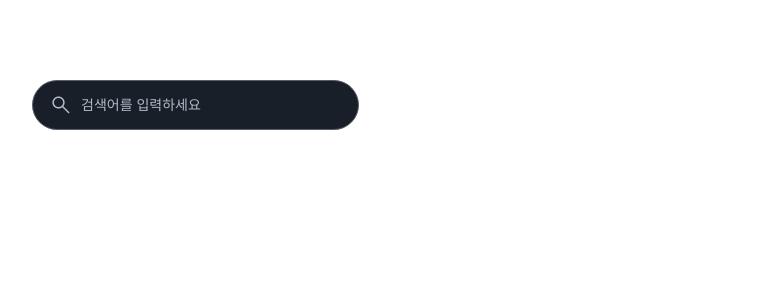
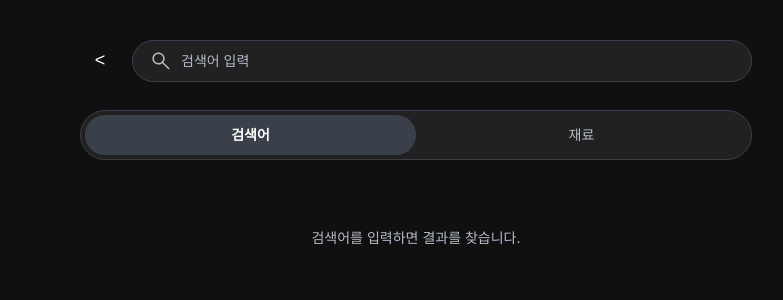
Before and after one commit to mandububsa/Ne-O-rdinary-Hackathon-10th-U-Front, a Next.js app in the folder dsms/: page /search in a window 1280 px wide. Shown: the top 300 px of the page, without its empty margins (224-1007 px from the left). Built offline with nearby package versions, Linux system fonts and the light colour scheme; a web font is replaced by a local one.

Commit message:
✨ 검색페이지 구현

```diff
--- /dev/null
+++ b/dsms/app/search/_components/SearchButton.tsx
@@ -0,0 +1,17 @@
+import Image from "next/image";
+import Link from "next/link";
+
+export default function SearchButton() {
+  return (
+    <Link
+      href="/search"
+      aria-label="검색 페이지로 이동"
+      className="inline-flex h-[42px] w-full items-center justify-center gap-2 rounded-[40px] border border-gray-800 bg-[var(--Gray6,#212121)] px-4 py-3"
+    >
+      <Image src="/search-icon.svg" alt="" width={24} height={24} />
+      <span className="min-w-0 flex-1 text-left text-body leading-typography text-gray-400">
+        검색어 입력
+      </span>
+    </Link>
+  );
+}
--- a/dsms/app/search/_components/SearchInput.tsx
+++ b/dsms/app/search/_components/SearchInput.tsx
@@ -1,36 +1,46 @@
 "use client";
 
-import { FormEvent, useState } from "react";
+import { ChangeEvent, FormEvent, useEffect, useState } from "react";
 import Image from "next/image";
 
-// 디바운싱은 주석 처리. 검색했을 때 추천 검색어 뜨게 하는 게 아니라면
-// const SEARCH_DEBOUNCE_DELAY = 300;
+const SEARCH_DEBOUNCE_DELAY = 300;
+const SEARCH_KEYWORD_MAX_LENGTH = 8;
 
-const searchKeyword = (keyword: string) => {
-  console.log("검색어:", keyword);
+type SearchInputProps = {
+  onSearch?: (keyword: string) => void;
+  resetSignal?: number;
 };
 
-export default function SearchInput() {
+export default function SearchInput({ onSearch, resetSignal }: SearchInputProps) {
   const [keyword, setKeyword] = useState("");
-  // const [debouncedKeyword, setDebouncedKeyword] = useState("");
 
-  // useEffect(() => {
-  //   const timeoutId = window.setTimeout(() => {
-  //     setDebouncedKeyword(keyword.trim());
-  //   }, SEARCH_DEBOUNCE_DELAY);
+  useEffect(() => {
+    setKeyword("");
+  }, [resetSignal]);
 
-  //   return () => {
-  //     window.clearTimeout(timeoutId);
-  //   };
-  // }, [keyword]);
+  useEffect(() => {
+    const trimmedKeyword = keyword.trim();
 
-  // useEffect(() => {
-  //   if (!debouncedKeyword) {
-  //     return;
-  //   }
+    if (!trimmedKeyword) {
+      onSearch?.("");
+      return;
+    }
 
-  //   searchKeyword(debouncedKeyword);
-  // }, [debouncedKeyword]);
+    const timeoutId = window.setTimeout(
+      () => onSearch?.(trimmedKeyword),
+      SEARCH_DEBOUNCE_DELAY,
+    );
+
+    return () => {
+      window.clearTimeout(timeoutId);
+    };
+  }, [keyword, onSearch]);
+
+  const handleKeywordChange = (event: ChangeEvent<HTMLInputElement>) => {
+    const nextKeyword = event.target.value.slice(0, SEARCH_KEYWORD_MAX_LENGTH);
+
+    setKeyword(nextKeyword);
+  };
 
   const handleSubmit = (event: FormEvent<HTMLFormElement>) => {
     event.preventDefault();
@@ -41,13 +51,13 @@ export default function SearchInput() {
       return;
     }
 
-    searchKeyword(trimmedKeyword);
+    onSearch?.(trimmedKeyword);
   };
 
   return (
     <form
       onSubmit={handleSubmit}
-      className="inline-flex min-h-[42px] w-full max-w-[327px] items-center justify-center gap-2 rounded-[40px] border border-gray-700 bg-gray-900 px-4 py-3"
+      className="inline-flex h-[42px] w-full items-center justify-center gap-2 rounded-[40px] border border-gray-800 bg-[var(--Gray6,#212121)] px-4 py-3"
     >
       <button
         type="submit"
@@ -58,8 +68,9 @@ export default function SearchInput() {
       </button>
       <input
         value={keyword}
-        onChange={(event) => setKeyword(event.target.value)}
-        placeholder="검색어를 입력하세요"
+        onChange={handleKeywordChange}
+        placeholder="검색어 입력"
+        maxLength={SEARCH_KEYWORD_MAX_LENGTH}
         className="min-w-0 flex-1 bg-transparent text-body leading-typography text-white outline-none placeholder:text-gray-400"
       />
     </form>
--- /dev/null
+++ b/dsms/app/search/_components/SearchResultSkeleton.tsx
@@ -0,0 +1,20 @@
+const skeletonItems = ["first", "second", "third"];
+
+export default function SearchResultSkeleton() {
+  return (
+    <div className="flex flex-col gap-3" aria-label="검색 결과를 불러오는 중">
+      {skeletonItems.map((item) => (
+        <div
+          key={item}
+          className="flex min-h-20 w-full items-center gap-3 rounded-[20px] bg-[var(--Gray6,#212121)] p-4"
+        >
+          <div className="size-12 shrink-0 rounded-[16px] bg-gray-800" />
+          <div className="flex min-w-0 flex-1 flex-col gap-2">
+            <div className="h-4 w-2/5 rounded-full bg-gray-800" />
+            <div className="h-3 w-4/5 rounded-full bg-gray-900" />
+          </div>
+        </div>
+      ))}
+    </div>
+  );
+}
--- a/dsms/app/search/page.tsx
+++ b/dsms/app/search/page.tsx
@@ -1,10 +1,211 @@
+"use client";
+
+import { useState } from "react";
 import SearchInput from "./_components/SearchInput";
+import SearchResultSkeleton from "./_components/SearchResultSkeleton";
+
+const searchTabs = ["검색어", "재료"] as const;
+
+const ingredientCategories = [
+  {
+    name: "주류",
+    items: [
+      "위스키",
+      "럼",
+      "진",
+      "보드카",
+      "데킬라",
+      "브랜디",
+      "리큐르",
+      "와인",
+      "맥주",
+      "전통주",
+      "기타 주류",
+    ],
+  },
+  {
+    name: "음료",
+    items: ["탄산", "쥬스", "유제품", "커피", "차", "기타"],
+  },
+  {
+    name: "과일",
+    items: [
+      "시트러스류",
+      "베리류",
+      "열대과일",
+      "멜론류",
+      "사과/배류",
+      "핵과류",
+      "기타 과일",
+    ],
+  },
+  {
+    name: "시럽",
+    items: [
+      "과일 시럽",
+      "허브 시럽",
+      "바닐라 시럽",
+      "초콜릿 시럽",
+      "캐러멜 시럽",
+      "메이플 시럽",
+      "꿀 / 당류",
+      "기타 시럽",
+    ],
+  },
+  {
+    name: "기타재료",
+    items: ["사용자 입력"],
+  },
+];
+
+type SearchTab = (typeof searchTabs)[number];
 
 export default function SearchPage() {
+  const [activeTab, setActiveTab] = useState<SearchTab>("검색어");
+  const [searchedKeyword, setSearchedKeyword] = useState("");
+  const [searchResetSignal, setSearchResetSignal] = useState(0);
+  const [selectedCategory, setSelectedCategory] = useState(
+    ingredientCategories[0],
+  );
+  const [selectedIngredient, setSelectedIngredient] = useState(
+    ingredientCategories[0].items[0],
+  );
+
+  const handleCategoryClick = (
+    category: (typeof ingredientCategories)[number],
+  ) => {
+    setSelectedCategory(category);
+    setSelectedIngredient(category.items[0]);
+  };
+
+  const handleTabClick = (tab: SearchTab) => {
+    setActiveTab(tab);
+    setSearchedKeyword("");
+    setSearchResetSignal((signal) => signal + 1);
+  };
+
+  const isKeywordTab = activeTab === "검색어";
+  const isIngredientTab = activeTab === "재료";
+  const hasSearchedKeyword = Boolean(searchedKeyword);
+  const shouldShowSearchResult = isKeywordTab || hasSearchedKeyword;
+
+  const getTabClassName = (tab: SearchTab) =>
+    `min-h-10 rounded-[32px] typo-text transition ${
+      tab === activeTab
+        ? "bg-gray-800 font-semibold text-white"
+        : "text-gray-400"
+    }`;
+
+  const getCategoryClassName = (
+    category: (typeof ingredientCategories)[number],
+  ) =>
+    `min-h-10 shrink-0 rounded-[20px] px-4 text-left typo-text transition ${
+      selectedCategory.name === category.name
+        ? "bg-primary-500 font-semibold text-white"
+        : "bg-gray-900 text-gray-400"
+    }`;
+
+  const getIngredientClassName = (ingredient: string) =>
+    `min-h-10 rounded-[20px] px-4 typo-text transition ${
+      selectedIngredient === ingredient
+        ? "bg-gray-900 font-semibold text-white"
+        : "border border-gray-800 bg-transparent text-gray-400"
+    }`;
+
+  const searchResult = (
+    <div className="flex w-full flex-col gap-4">
+      {hasSearchedKeyword ? (
+        <>
+          {isIngredientTab && (
+            <p className="typo-text text-gray-400">
+              재료:{" "}
+              <span className="font-semibold text-white">
+                {selectedIngredient}
+              </span>
+            </p>
+          )}
+          <SearchResultSkeleton />
+        </>
+      ) : (
+        <p className="py-10 text-center typo-text text-gray-400">
+          검색어를 입력하면 결과를 찾습니다.
+        </p>
+      )}
+    </div>
+  );
+
   return (
-    <main className="flex min-h-screen flex-col items-center px-5 py-12 sm:px-6 sm:py-20">
-      <section className="flex w-full max-w-3xl flex-col gap-6">
-        <SearchInput />
+    <main className="flex min-h-screen w-full justify-center bg-[var(--SearchPageBackground,#101010)]">
+      <section className="flex min-h-screen w-full max-w-[360px] flex-col items-center gap-7 px-5 pb-6 pt-6 sm:max-w-[720px] sm:px-6 sm:pt-10">
+        <header className="w-full">
+          <div className="flex w-full items-center gap-2 sm:gap-3">
+            <button
+              type="button"
+              aria-label="이전 페이지로 이동"
+              onClick={() => window.history.back()}
+              className="inline-flex size-8 shrink-0 items-center justify-center typo-title text-white sm:size-10"
+            >
+              {"<"}
+            </button>
+
+            <div className="min-w-0 flex-1">
+              <SearchInput
+                onSearch={setSearchedKeyword}
+                resetSignal={searchResetSignal}
+              />
+            </div>
+          </div>
+        </header>
+
+        <nav className="grid w-full grid-cols-2 rounded-[40px] border border-gray-800 bg-[var(--Gray6,#212121)] p-1">
+          {searchTabs.map((tab) => (
+            <button
+              key={tab}
+              type="button"
+              onClick={() => handleTabClick(tab)}
+              className={getTabClassName(tab)}
+            >
+              {tab}
+            </button>
+          ))}
+        </nav>
+
+        {shouldShowSearchResult ? (
+          searchResult
+        ) : (
+          <section className="grid w-full gap-4 sm:grid-cols-[180px_1fr]">
+            <div className="flex gap-2 overflow-x-auto rounded-[24px] border border-gray-800 bg-[var(--Gray6,#212121)] p-3 sm:flex-col sm:overflow-visible">
+              {ingredientCategories.map((category) => (
+                <button
+                  key={category.name}
+                  type="button"
+                  onClick={() => handleCategoryClick(category)}
+                  className={getCategoryClassName(category)}
+                >
+                  {category.name}
+                </button>
+              ))}
+            </div>
+
+            <div className="rounded-[24px] border border-gray-800 bg-[var(--Gray6,#212121)] p-4">
+              <h1 className="typo-title font-bold text-white">
+                {selectedCategory.name}
+              </h1>
+              <div className="mt-4 flex flex-wrap gap-2">
+                {selectedCategory.items.map((ingredient) => (
+                  <button
+                    key={ingredient}
+                    type="button"
+                    onClick={() => setSelectedIngredient(ingredient)}
+                    className={getIngredientClassName(ingredient)}
+                  >
+                    {ingredient}
+                  </button>
+                ))}
+              </div>
+            </div>
+          </section>
+        )}
       </section>
     </main>
   );
```
